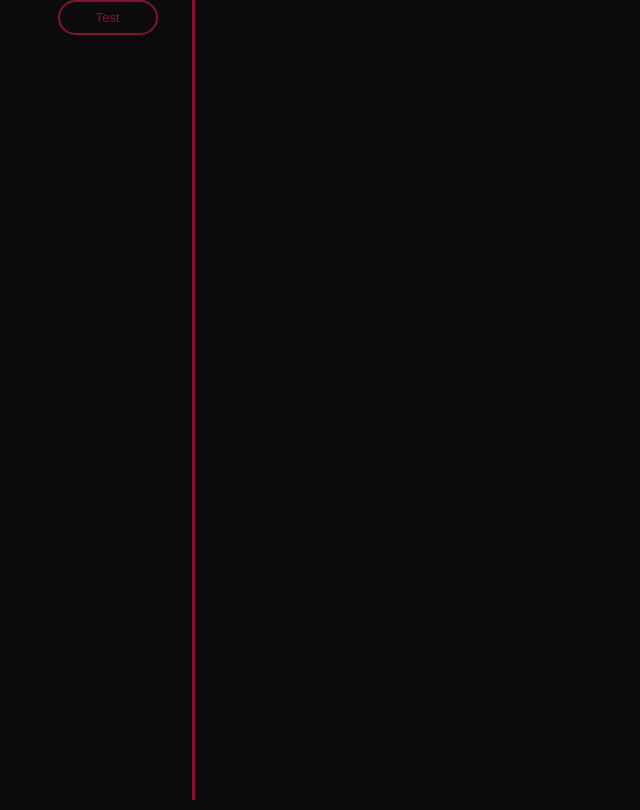
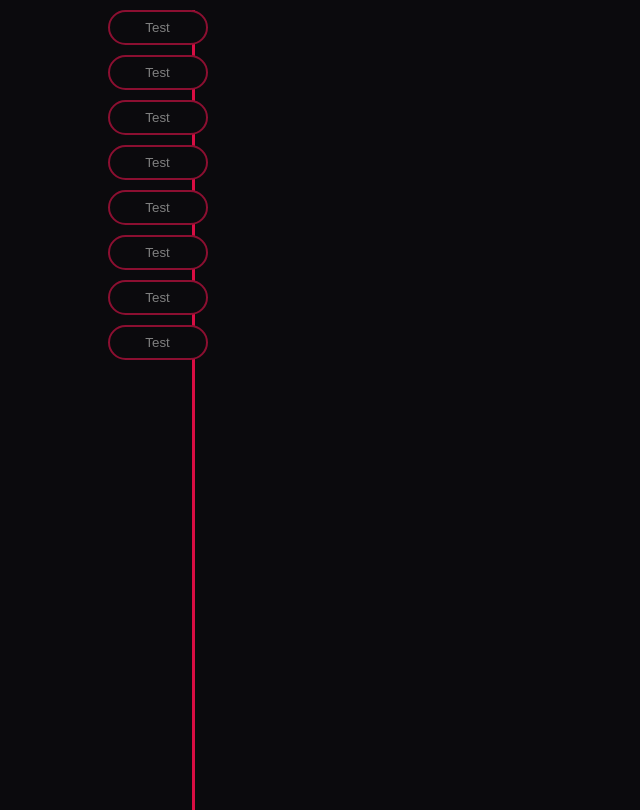
Before and after one commit to SCQuantum/ReactTemp, a React (Create React App) app: page / in a window 1280 px wide. Shown: the whole page, without its empty margins (0-640 px from the left). Built offline with nearby package versions, Linux system fonts and the light colour scheme.

Commit message:
Improved CSS for the button component.  More buttons added to App.js.

```diff
--- a/src/Landing.css
+++ b/src/Landing.css
@@ -6,7 +6,7 @@
     background-color: #0B0A0D;
     height: 100vh;
     width: 15vw;
-    border-right: 3px solid #8C0F31;
+    border-right: 3px solid #D90D43;
 }
 
 .button-container {
--- a/src/Landing.js
+++ b/src/Landing.js
@@ -9,6 +9,27 @@
             <div className="button-container">
                 <Button>Test</Button>
             </div>
+            <div className="button-container">
+                <Button>Test</Button>
+            </div>
+            <div className="button-container">
+                <Button>Test</Button>
+            </div>
+            <div className="button-container">
+                <Button>Test</Button>
+            </div>
+            <div className="button-container">
+                <Button>Test</Button>
+            </div>
+            <div className="button-container">
+                <Button>Test</Button>
+            </div>
+            <div className="button-container">
+                <Button>Test</Button>
+            </div>
+            <div className="button-container">
+                <Button>Test</Button>
+            </div>
         </div>
     );
 }
--- a/src/components/Button/Button.js
+++ b/src/components/Button/Button.js
@@ -9,10 +9,12 @@
         setIsOn(prevCheck => !prevCheck);
         if(isOn === true) {
             setClickedStyle('button button-clicked')
+            ButtonEffect = ('button-effect')
             // setSlider('slider slider-extended')
         }
         else if (isOn === false) {
             setClickedStyle('button button-notClicked')
+            var ButtonEffect = ('');
             // setSlider('slider slider-unExtended')
         }
         else {
@@ -21,12 +23,12 @@
     }
 
     return(
-        <div>
+        <div class='button-body'>
             <div>
                 <button class={clickedStyle}
                 onClick={() => ButtonHandler()}>
                     <span>{children}</span>
-                    <div class={slider}></div>
+                    <div class={clickedStyle}></div>
                 </button>
             </div>
 
--- a/src/components/Button/ButtonStyle.css
+++ b/src/components/Button/ButtonStyle.css
@@ -1,24 +1,51 @@
+.button-body {
+    margin: auto;
+    margin-top: 10px;
+    width: 100%;
+}
+
 .button {
+    transform: translateX(50%);
     height: 35px;
     width: 100px;
     padding: 0px;
     border: 2px solid #8C0F31;
     border-radius: 17.5px;
-    color: #8C0F31;
+    color: gray;
     outline: none;
     background-color: #0B0A0D;
+    position: relative;
 }
 
-.button-notClicked:hover {
+.button > div {
+    transform: translate3d(-20px, 25px, 0);
+    height: 0px;
+    width: 50px;
+    padding: 0px;
+    border: .25px solid transparent;
+    color: gray;
+    outline: none;
+    background-color: transparent;
+    position: absolute;
+    top: 0;
+    right: 0;
+}
+
+.button:hover > div {
+    border: 0.25px solid #00ccff;
+    transition: 0.25s;
+}
+
+.button-notClicked:hover > button{
     border: 2px solid #D90D43;
     transition: 0.25s;
-    color: #D90D43;
+    color: whitesmoke;
 }
 
 .button-clicked {
-    border: 2px solid #D90D43;
+    border: 2px solid #ff0044;
     transition: 0.5s;
-    color: #D90D43;
+    color: white;
 }
 
 .button-notClicked {
```
